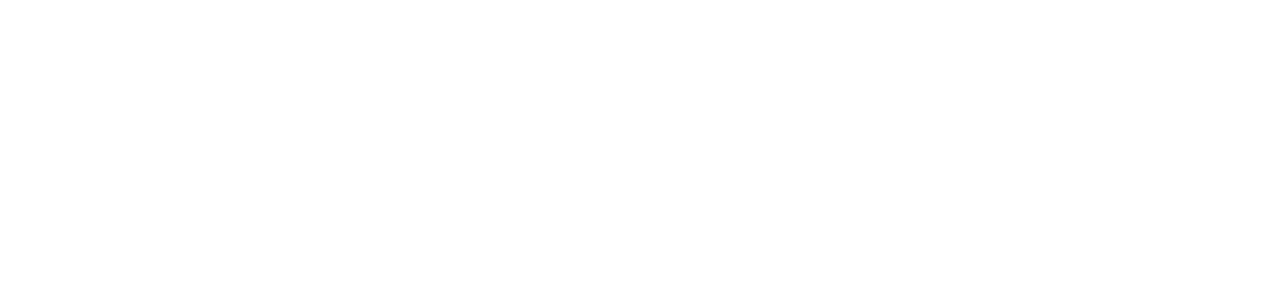
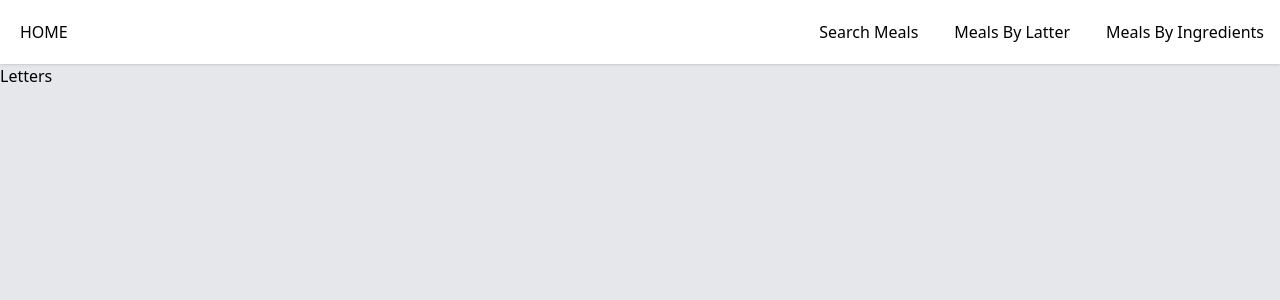
Before and after one commit to imshaileshkr/search-your-meals, a Vue app: page /by-letter/1 in a window 1280 px wide. Before the commit this address had no page. Shown: the top 300 px of the page. Built offline with nearby package versions, Linux system fonts and the light colour scheme.

Commit message:
navbar setup

```diff
--- a/index.html
+++ b/index.html
@@ -1,13 +1,16 @@
 <!doctype html>
 <html lang="en">
+
 <head>
   <meta charset="UTF-8" />
   <link rel="icon" type="image/svg+xml" href="/vite.svg" />
   <meta name="viewport" content="width=device-width, initial-scale=1.0" />
   <title>Vite + Vue</title>
 </head>
+
 <body>
   <div id="app"></div>
   <script type="module" src="/src/main.js"></script>
 </body>
+
 </html>
--- a/src/App.vue
+++ b/src/App.vue
@@ -1,5 +1,34 @@
 <template>
-  <router-view></router-view>
+  <div class="bg-gray-200 h-full">
+    <header class="bg-white h-16 shadow flex justify-between items-stretch">
+      <router-link
+        :to="{ name: 'home' }"
+        class="inline-flex items-center h-full px-5"
+        >HOME</router-link
+      >
+
+      <div class="flex items-center gap-1">
+        <router-link
+          :to="{ name: 'byName' }"
+          class="px-4 transition-colors hover:bg-purple-100 inline-flex items-center h-full"
+          >Search Meals</router-link
+        >
+        <router-link
+          :to="{ name: 'byLatter', params: {} }"
+          class="px-4 transition-colors hover:bg-purple-100 inline-flex items-center h-full"
+          >Meals By Latter</router-link
+        >
+        <router-link
+          :to="{ name: 'byIngredients', params: {} }"
+          class="px-4 transition-colors hover:bg-purple-100 inline-flex items-center h-full"
+          >Meals By Ingredients</router-link
+        >
+      </div>
+    </header>
+    <main>
+      <router-view></router-view>
+    </main>
+  </div>
 </template>
 
 <script setup></script>
--- a/src/router/index.js
+++ b/src/router/index.js
@@ -1,6 +1,8 @@
 import { createRouter, createWebHistory } from "vue-router";
 import Home from "../views/Home.vue";
-import MealList from "../views/MealList.vue";
+import SearchByName from "../views/SearchByName.vue";
+import SearchByLetter from "../views/SearchByLetter.vue";
+import SearchByIngredients from "../views/SearchByIngredients.vue";
 const routes = [
   {
     path: "/",
@@ -8,9 +10,19 @@
     component: Home,
   },
   {
-    path: "/letter/:letter",
+    path: "/by-letter/:letter?",
     name: "byLatter",
-    component: MealList,
+    component: SearchByLetter,
+  },
+  {
+    path: "/by-name/:name?",
+    name: "byName",
+    component: SearchByName,
+  },
+  {
+    path: "/by-ingredients/:ingredients?",
+    name: "byIngredients",
+    component: SearchByIngredients,
   },
 ];
 const router = createRouter({
--- a/src/style.css
+++ b/src/style.css
@@ -1,3 +1,11 @@
 @tailwind base;
 @tailwind components;
 @tailwind utilities;
+* {
+  margin: 0;
+  padding: 0;
+  box-sizing: border-box;
+}
+#app {
+  height: 100vh;
+}
--- a/src/views/Home.vue
+++ b/src/views/Home.vue
@@ -14,7 +14,10 @@
         </router-link>
       </div>
     </div>
-    <p v-for="meal in meals" :key="meal" class="p-4">{{ meal }}</p>
+    <!-- <p v-for="meal in meals" :key="meal" class="p-4">
+      {{ meal }}
+    </p> -->
+    <!-- <pre>{{ meals }}</pre> -->
   </div>
 </template>
 
--- a/src/views/MealList.vue
+++ b/src/views/SearchByIngredients.vue
@@ -1,5 +1,5 @@
 <template>
-  <div>MealList</div>
+  <div>Ingredients</div>
 </template>
 
 <script setup></script>
--- /dev/null
+++ b/src/views/SearchByLetter.vue
@@ -0,0 +1,7 @@
+<template>
+  <div>Letters</div>
+</template>
+
+<script setup></script>
+
+<style lang="scss" scoped></style>
--- /dev/null
+++ b/src/views/SearchByName.vue
@@ -0,0 +1,7 @@
+<template>
+  <div>Name</div>
+</template>
+
+<script setup></script>
+
+<style lang="scss" scoped></style>
```
Lines whose indentation alone changed are shown as unchanged.
